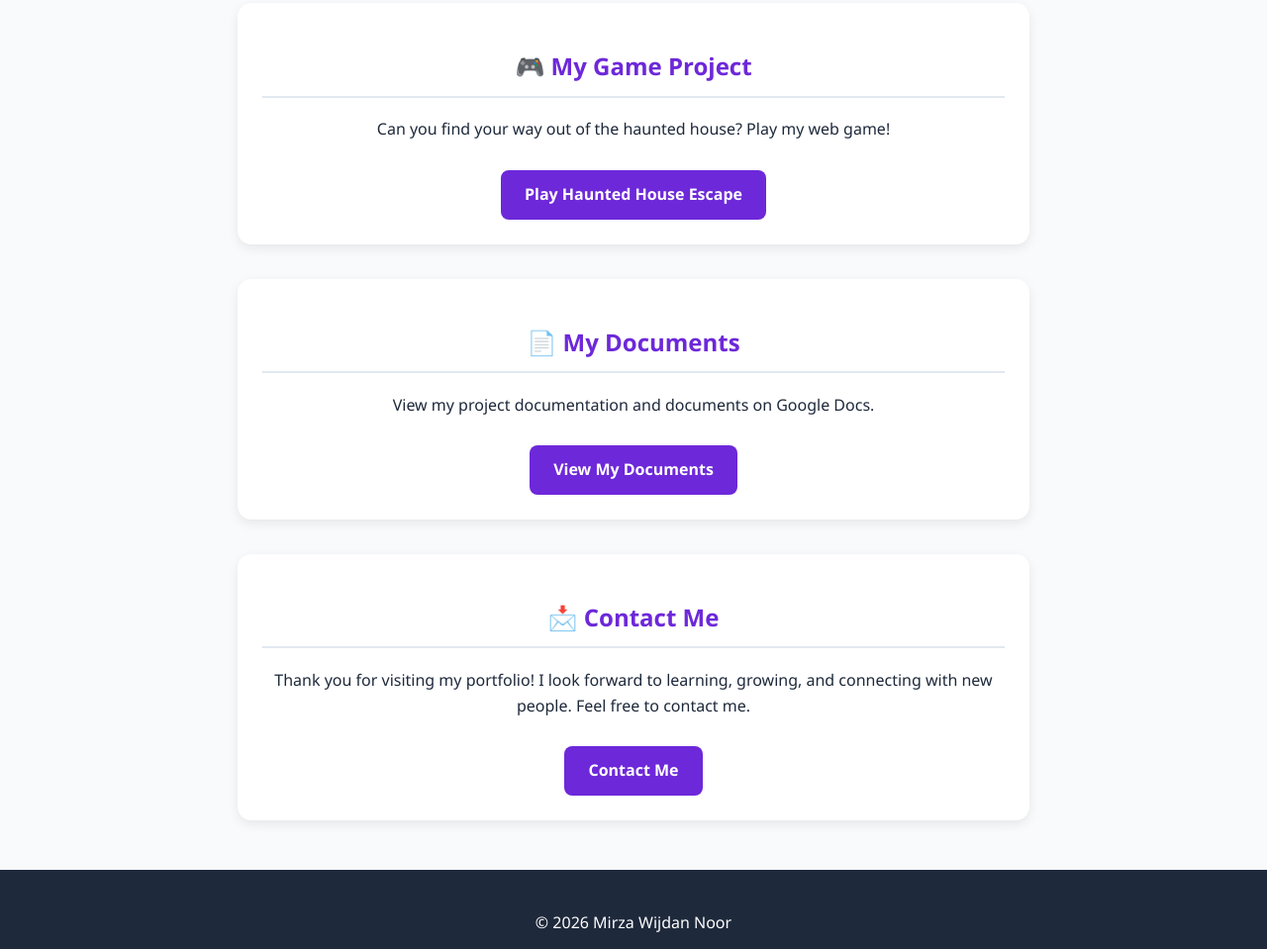
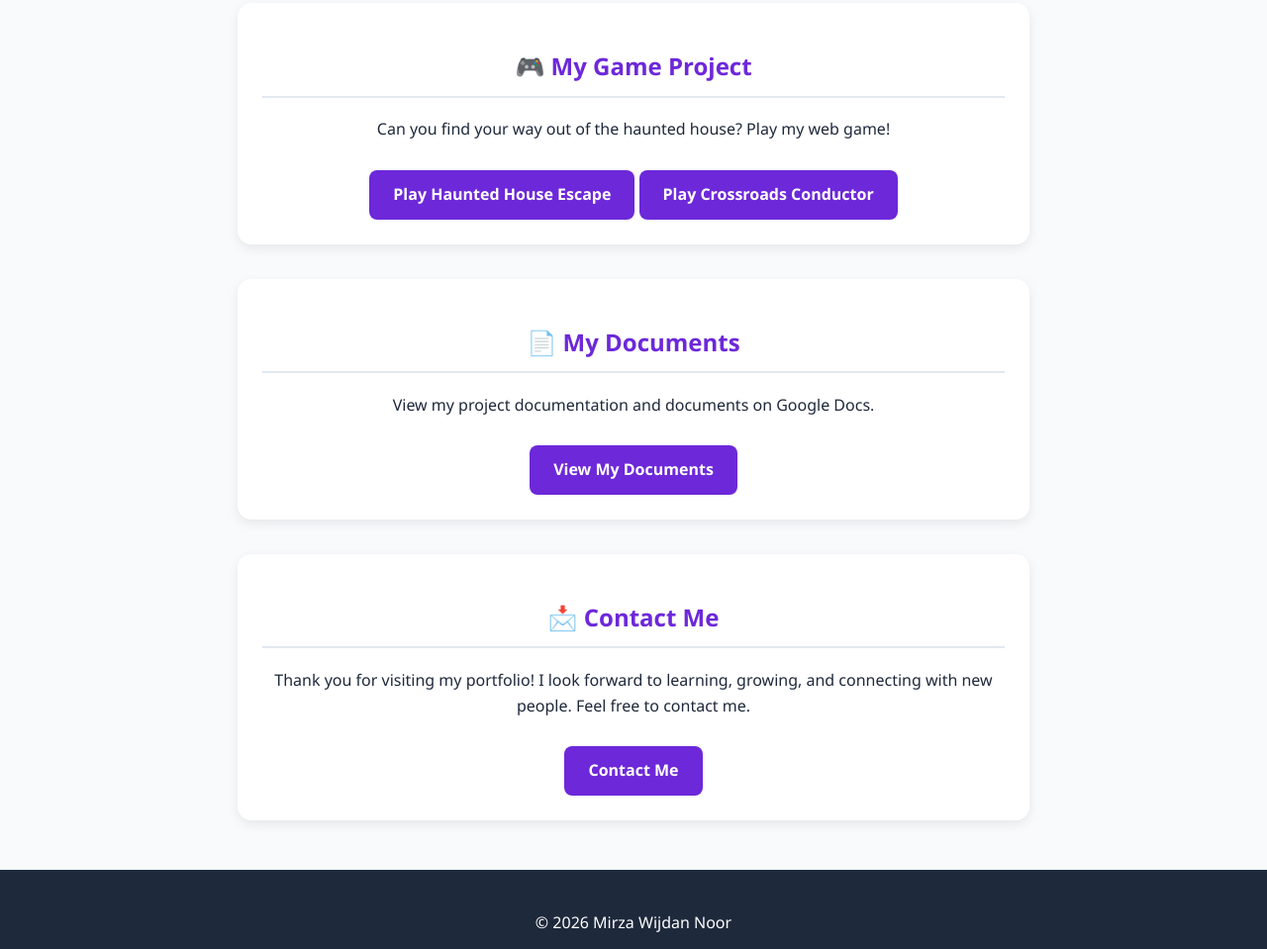
Before and after one commit to wijdaann/wijdaann, a plain HTML site: page index.html in a window 1280 px wide. Shown: the part 760-1719 px from the top of the page at 99% size. Drawn offline with Linux system fonts and the light colour scheme.

Commit message:
Update index.html

```diff
--- a/index.html
+++ b/index.html
@@ -145,6 +145,9 @@
            class="btn">
             Play Haunted House Escape
         </a>
+        <a href="./Crossroads-conductor.html" target="_blank" rel="noopener noreferrer" class="btn">
+    Play Crossroads Conductor
+</a>
     </section>
 
     <section class="center">
```
